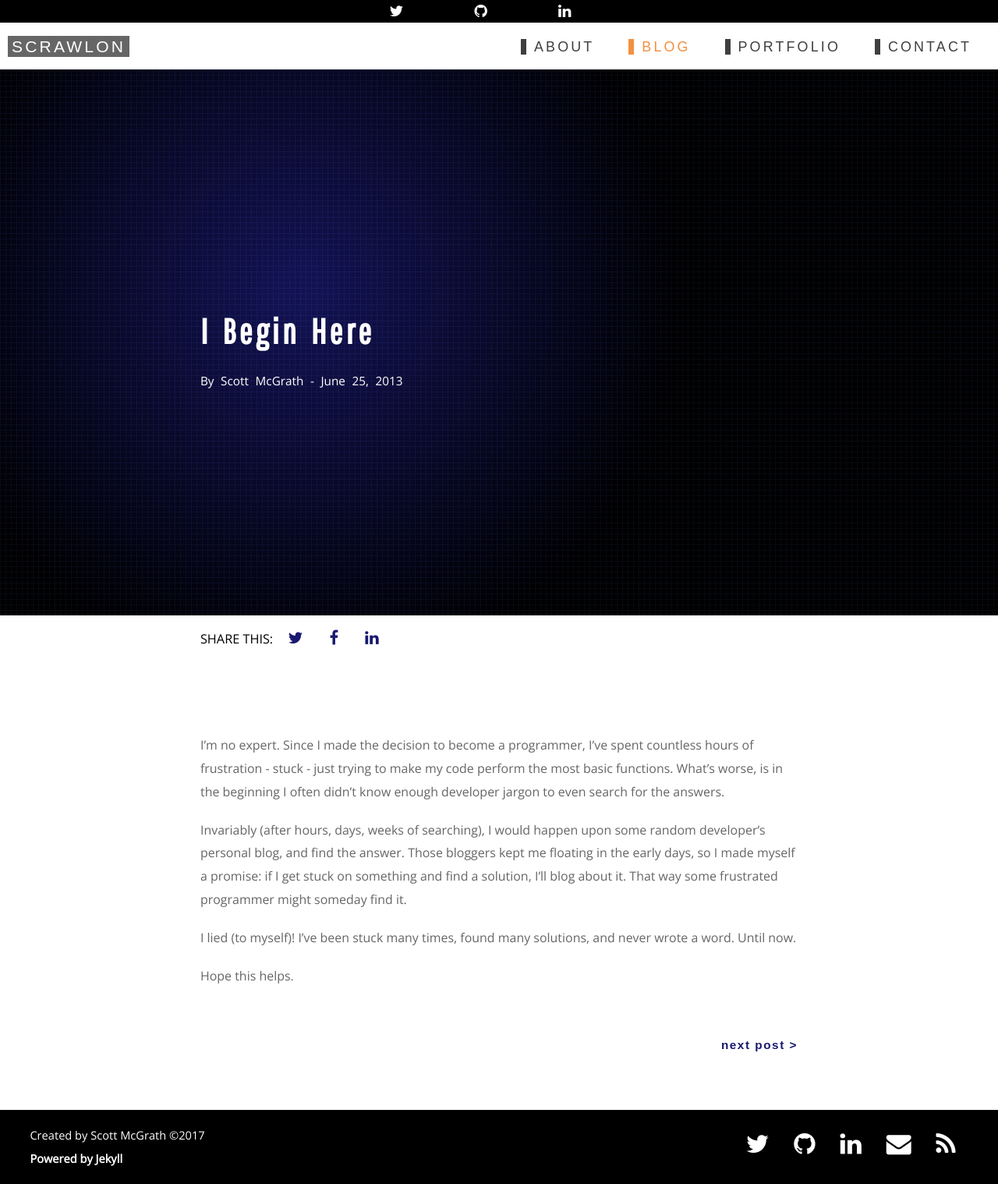
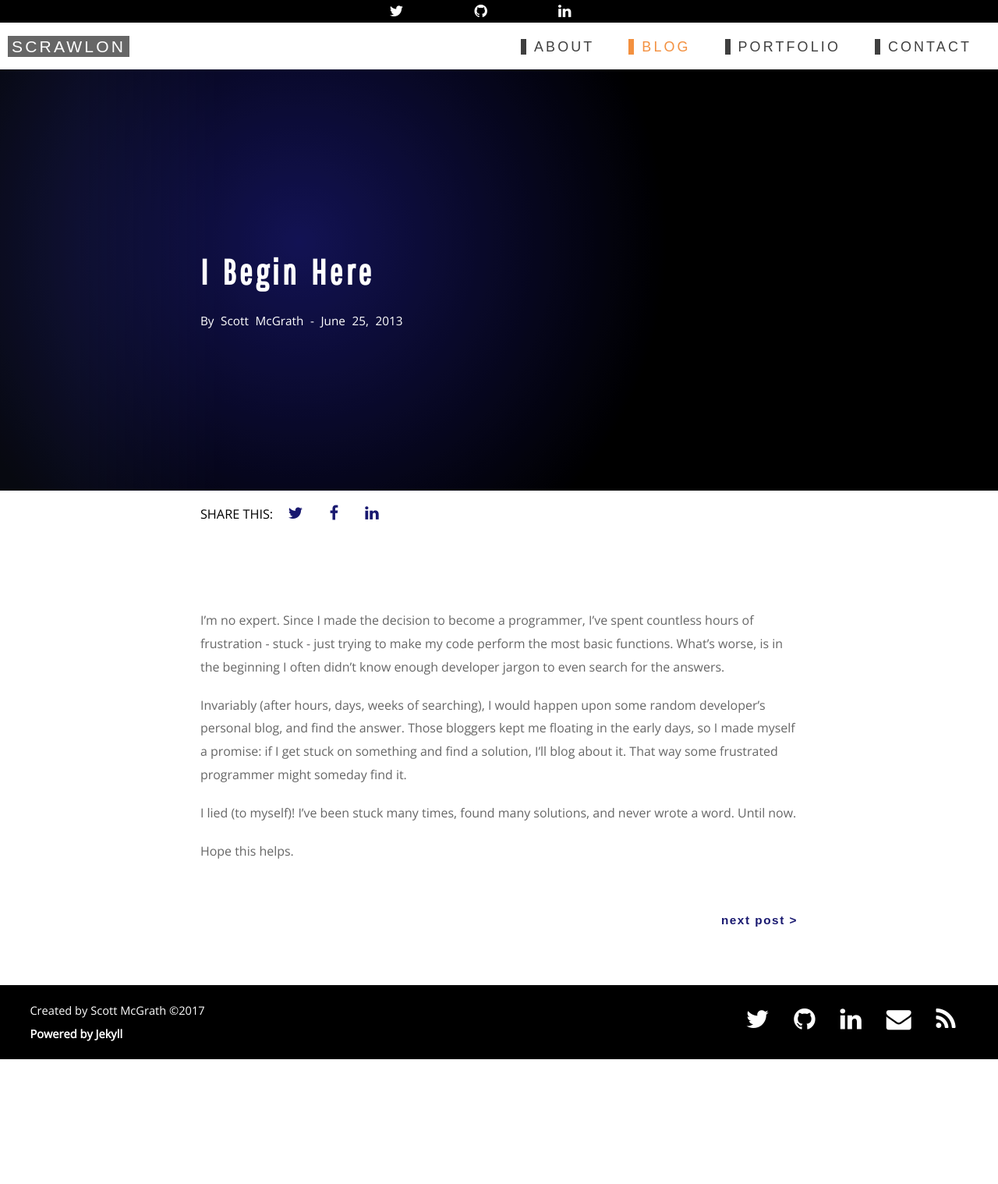
Before and after one commit to scrawlon/scrawlon.github.io, a Jekyll site: the page built from _posts/2013-06-25-i-begin-here.md, in a window 1280 px wide. Shown: the whole page at 78% size. Built offline with Jekyll 4.4.1, drawn with Linux system fonts in a browser that asks for light colours; comment, search, counter and statistics services are not loaded; after the commit the page ends 1358 px from its top, so only the background shows below that.

Commit message:
Jekyll. Fixed 404 page

```diff
--- a/404.html
+++ b/404.html
@@ -5,7 +5,7 @@
 title: 404
 heading: 404
 subheading: Page Not Found
-image:
+header_image:
   file: 404-image.jpg
   caption:
     credit:
--- a/css/styles.scss
+++ b/css/styles.scss
@@ -375,12 +375,13 @@
 }
 
 header {
-  // background-size: cover;
   height: 94vh;
   min-height: 450px;
   max-height: 700px;
   position: relative;
   width: 100%;
+  background-size: cover;
+  background-position: 50% 60%;
 
   time {
     display: none;
@@ -576,6 +577,17 @@
     height: auto;
   }
 
+  header {
+    height: 60vh;
+
+    .wrapper {
+
+      h1 {
+        padding: 30% 0 0;
+      }
+    }
+  }
+
   .top-header {
     display: block;
     background: #000;
```
